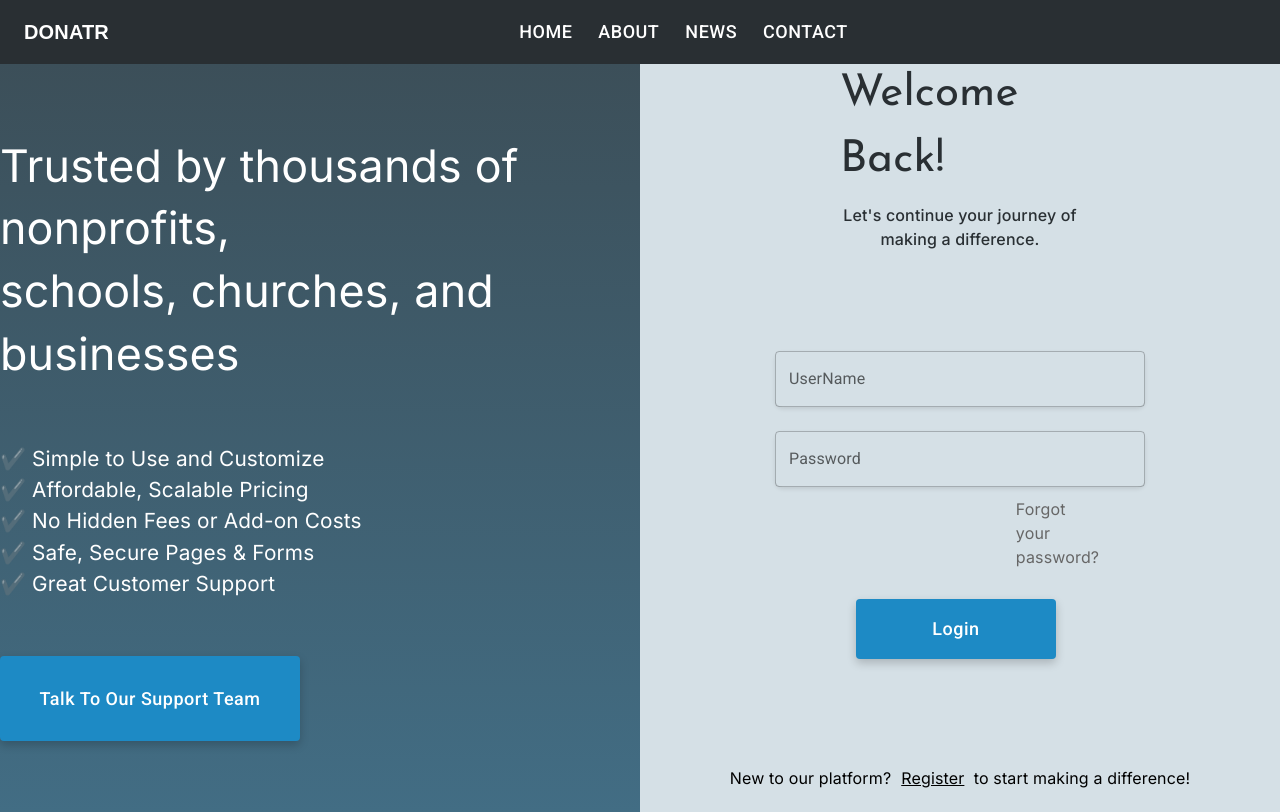
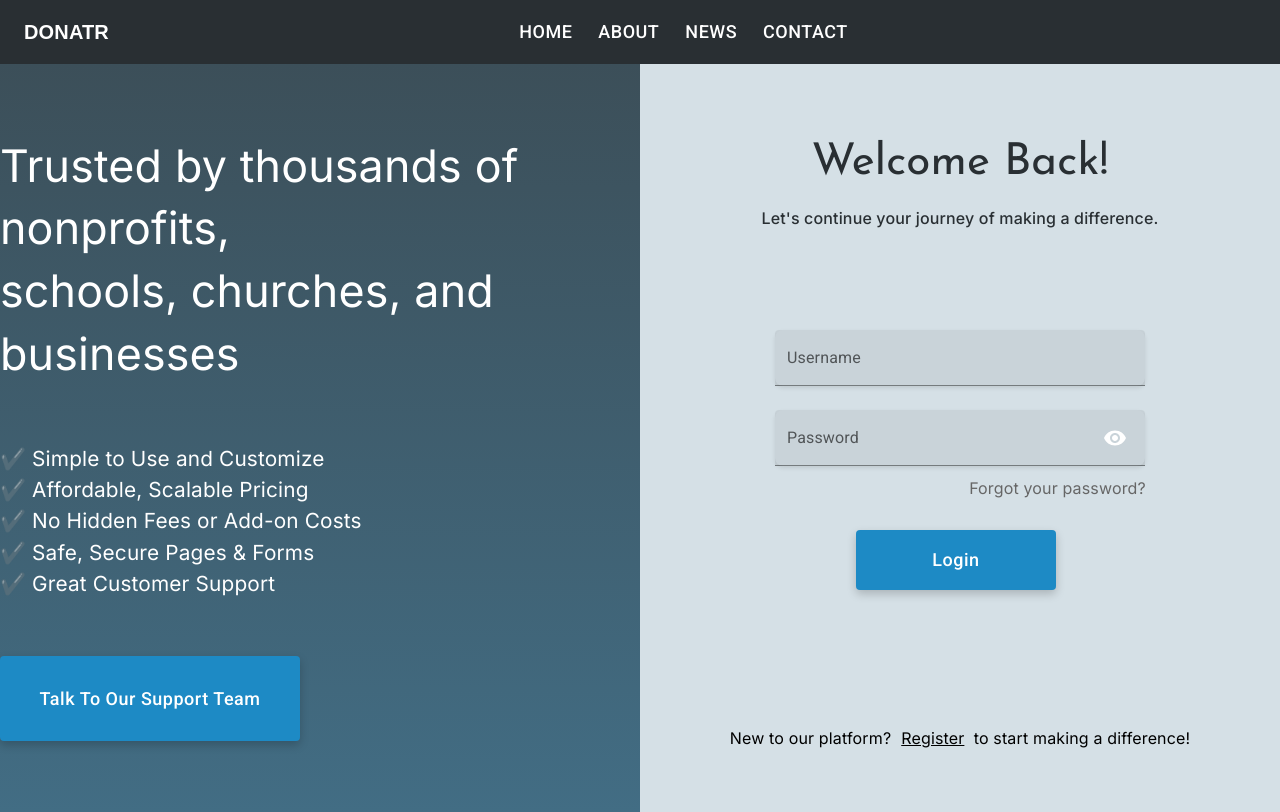
Before and after one commit to ahmedhussein107/DONATR, a React (Vite) app in the folder youth-like-fruits/: page /login in a window 1280 px wide. Built offline with nearby package versions, Linux system fonts and the light colour scheme.

Commit message:
update layout1 in LoginPage

```diff
--- a/youth-like-fruits/src/Loginpage/components/Layout1.jsx
+++ b/youth-like-fruits/src/Loginpage/components/Layout1.jsx
@@ -1,10 +1,19 @@
+import React, { useState } from 'react';
 import MyButton from '../../Components/MyButton/MyButton';
 import { Link } from 'react-router-dom';
-import * as React from 'react';
 import Box from '@mui/material/Box';
 import TextField from '@mui/material/TextField';
+import IconButton from '@mui/material/IconButton';
+import VisibilityIcon from '@mui/icons-material/Visibility';
+import VisibilityOffIcon from '@mui/icons-material/VisibilityOff';
 
 function Layout1() {
+  const [showPassword, setShowPassword] = useState(false);
+
+  const handleTogglePasswordVisibility = () => {
+    setShowPassword(!showPassword);
+  };
+
   return (
     <div
       style={{
@@ -18,7 +27,7 @@ function Layout1() {
         flexDirection: 'column',
         alignItems: 'center',
         justifyContent: 'center',
-        padding: '200px',
+        padding: '0%',
       }}
     >
       <h2
@@ -47,18 +56,18 @@ function Layout1() {
         Let's continue your journey of making a difference.
       </p>
 
-      <Box>
+      <Box style={{ position: 'relative' }}>
         <TextField
           id="username"
-          label="UserName"
-          variant="outlined"
+          label="Username"
+          variant="filled"
           sx={{
-            borderRadius: '8px', // Add border radius
-            boxShadow: '0px 2px 4px rgba(0, 0, 0, 0.1)', // Add box shadow
+            borderRadius: '8px',
+            boxShadow: '0px 2px 4px rgba(0, 0, 0, 0.1)',
             width: 370,
-            maxWidth: '100%', // Set the width to 100% to make it expand to the container width
+            maxWidth: '100%',
             '&:focus': {
-              borderColor: 'blue', // Change border color on focus
+              borderColor: 'blue',
             },
           }}
         />
@@ -67,17 +76,31 @@ function Layout1() {
         <TextField
           id="pass"
           label="Password"
-          variant="outlined"
+          type={showPassword ? 'text' : 'password'}
+          variant="filled"
           sx={{
-            borderRadius: '8px', // Add border radius
-            boxShadow: '0px 2px 4px rgba(0, 0, 0, 0.1)', // Add box shadow
+            borderRadius: '8px',
+            boxShadow: '0px 2px 4px rgba(0, 0, 0, 0.1)',
             width: 370,
-            maxWidth: '100%', // Set the width to 100% to make it expand to the container width
+            maxWidth: '100%',
             '&:focus': {
-              borderColor: 'blue', // Change border color on focus
+              borderColor: 'blue',
             },
           }}
         />
+        {/* Toggle visibility button */}
+        <IconButton
+          onClick={handleTogglePasswordVisibility}
+          sx={{
+            position: 'absolute',
+            right: '10px',
+            top: '50%',
+            transform: 'translateY(50%)',
+            color: '#292F33',
+          }}
+        >
+          {showPassword ? <VisibilityOffIcon /> : <VisibilityIcon />}
+        </IconButton>
       </Box>
 
       <Link
@@ -108,14 +131,14 @@ function Layout1() {
       <div
         style={{
           position: 'absolute',
-          bottom: 0, // Position at the bottom
-          left: 0, // Align to the left
-          width: '100%', // Span the entire width
+          bottom: '5%',
+          left: 0,
+          width: '100%',
           display: 'flex',
-          justifyContent: 'center', // Center the content horizontally
-          alignItems: 'center', // Center the content vertically (optional)
-          padding: '10px', // Add some padding if needed
-          backgroundColor: '#D5E0E6', // Match background color (optional)
+          justifyContent: 'center',
+          alignItems: 'center',
+          padding: '10px',
+          backgroundColor: '#D5E0E6',
         }}
       >
         <span style={{ color: 'black' }}>New to our platform?
```
